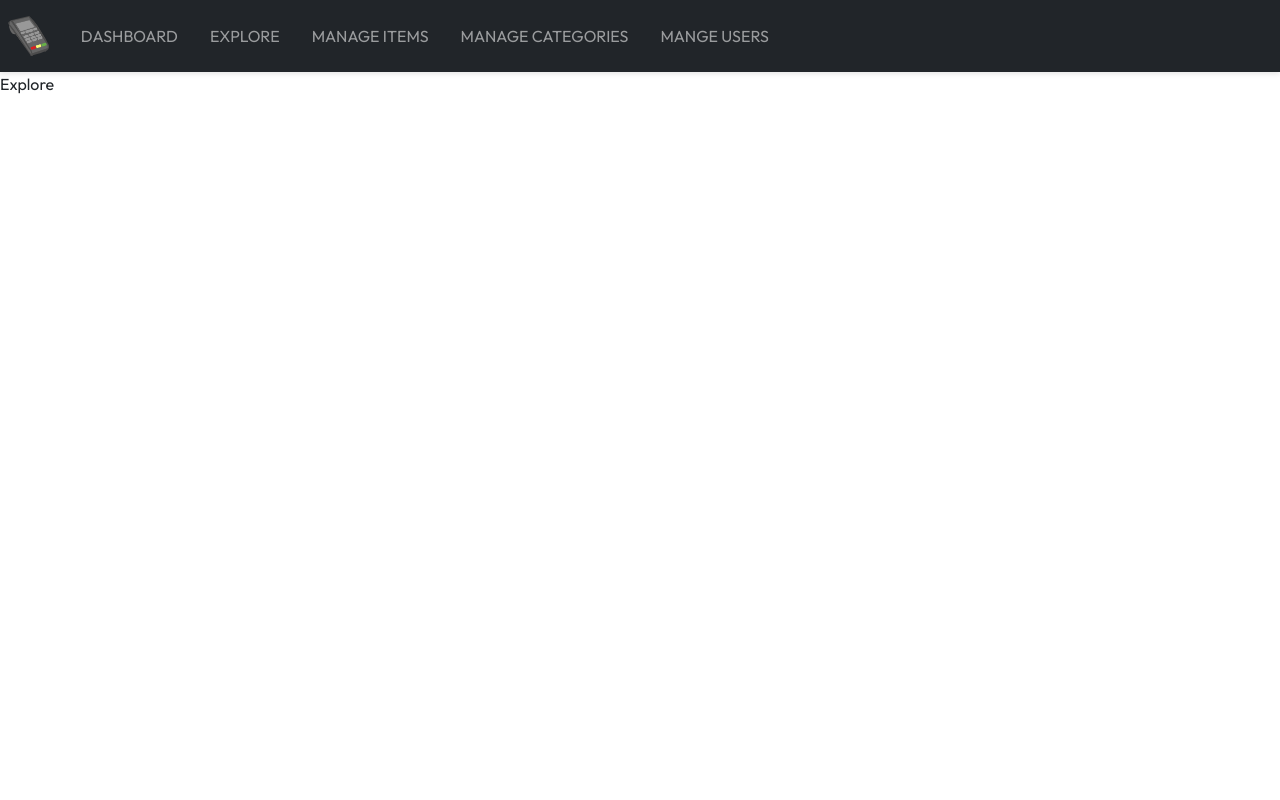
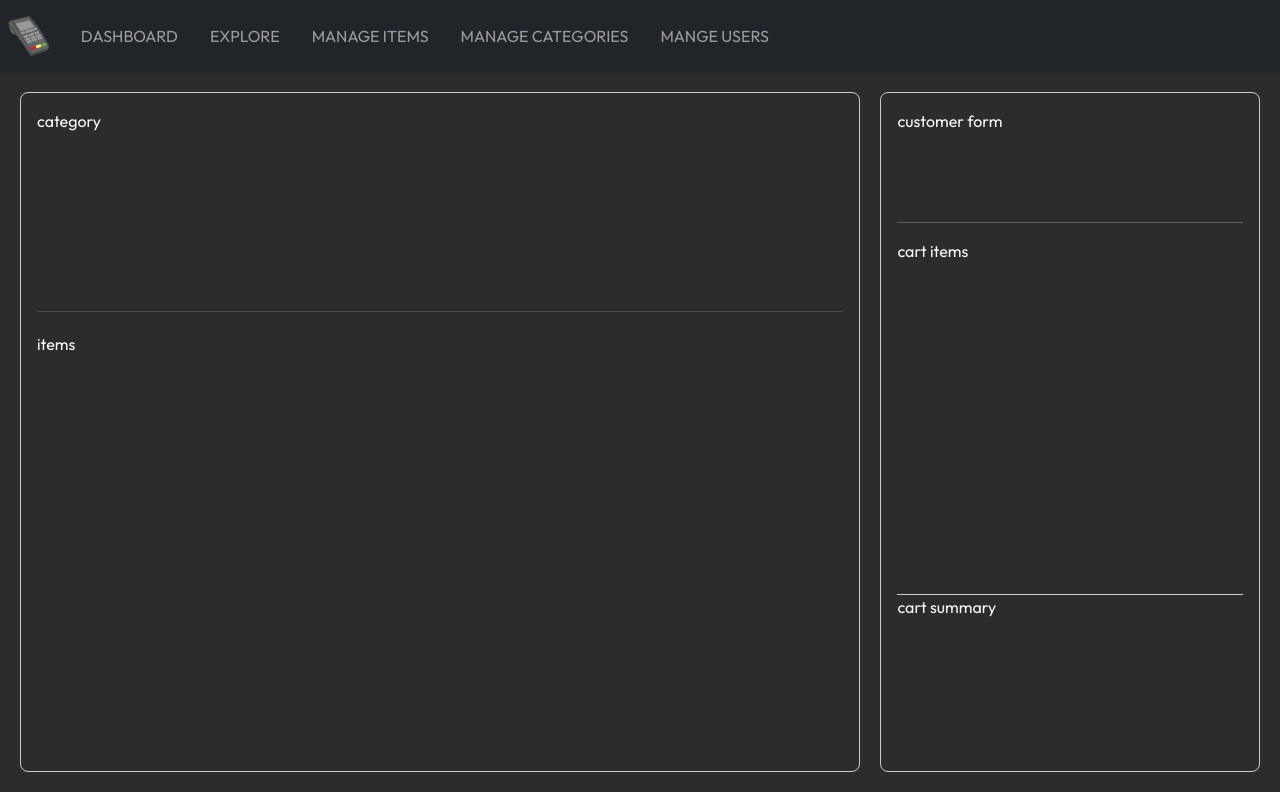
Before and after one commit to everestp/billing-frontend-reacr, a React (Vite) app: page /explore in a window 1280 px wide. Built offline with nearby package versions, Linux system fonts and the light colour scheme.

Commit message:
Feat: create Explore page layout with styling and structure

```diff
--- /dev/null
+++ b/src/pages/Explore/Explore.css
@@ -0,0 +1,64 @@
+.explore-container{
+    display: flex;
+    gap: 20px;
+    padding: 20px;
+    height: calc(100vh - 5rem);
+    box-sizing: border-box;
+    background-color: #2c2c2c;
+
+}
+.left-container{
+    flex: 0.7;
+    border: 1px solid #ccc;
+    border-radius: 8px;
+    padding: 16px;
+    box-sizing: border-box;
+    height: 100%;
+    display: flex;
+    flex-direction: column;
+
+
+}
+.first-row{
+    flex: 0.3;
+    box-sizing: border-box;
+
+}
+.horizontal-line{
+    margin: 20px 0;
+    border: 0;
+    border-top: 1px solid #cccc;
+}
+
+
+
+
+
+
+.second-row{
+    flex: 0.7;
+    box-sizing: border-box;
+
+}
+.right-column{
+    flex: 0.3;
+    border: 1px solid #ccc;
+    border-radius:8px;
+    padding: 16px;
+    height: 100%;
+    box-sizing: border-box;
+    display: flex;
+    flex-direction: column;
+
+}
+
+.cart-summary-container{
+    flex: 0.3;
+   border-top: 1px solid #ccc;
+
+}
+.cart-items{
+    background-color: #2C2C2C;
+    padding: 12px;
+    border: 8px;
+}
--- a/src/pages/Explore/Explore.jsx
+++ b/src/pages/Explore/Explore.jsx
@@ -1,8 +1,31 @@
 
-
+import './Explore.css'
 const Explore = () => {
   return (
-    <div>Explore</div>
+    <div className="explore-container text-light">
+      <div className="left-column">
+<div className="first-row" style={{overflowY: 'auto'}}>
+category
+</div>
+<hr className="horizontal-line" />
+<div className="second-row" style={{overflowY: 'auto'}}>
+items
+</div>
+      </div>
+      <div className="right-column d-flex flex-column">
+<div className="customer-form-container" style={{height :"15%"}}>
+customer form
+
+</div>
+<hr className="my-3 text-light" />
+<div className="cart-items-container" style={{height: '55%', overflowY :'auto'}}>
+cart items
+</div>
+<div className="cart-summary-container" style={{height: '30%'}}>
+cart summary
+</div>
+      </div>
+    </div>
   )
 }
 
```
